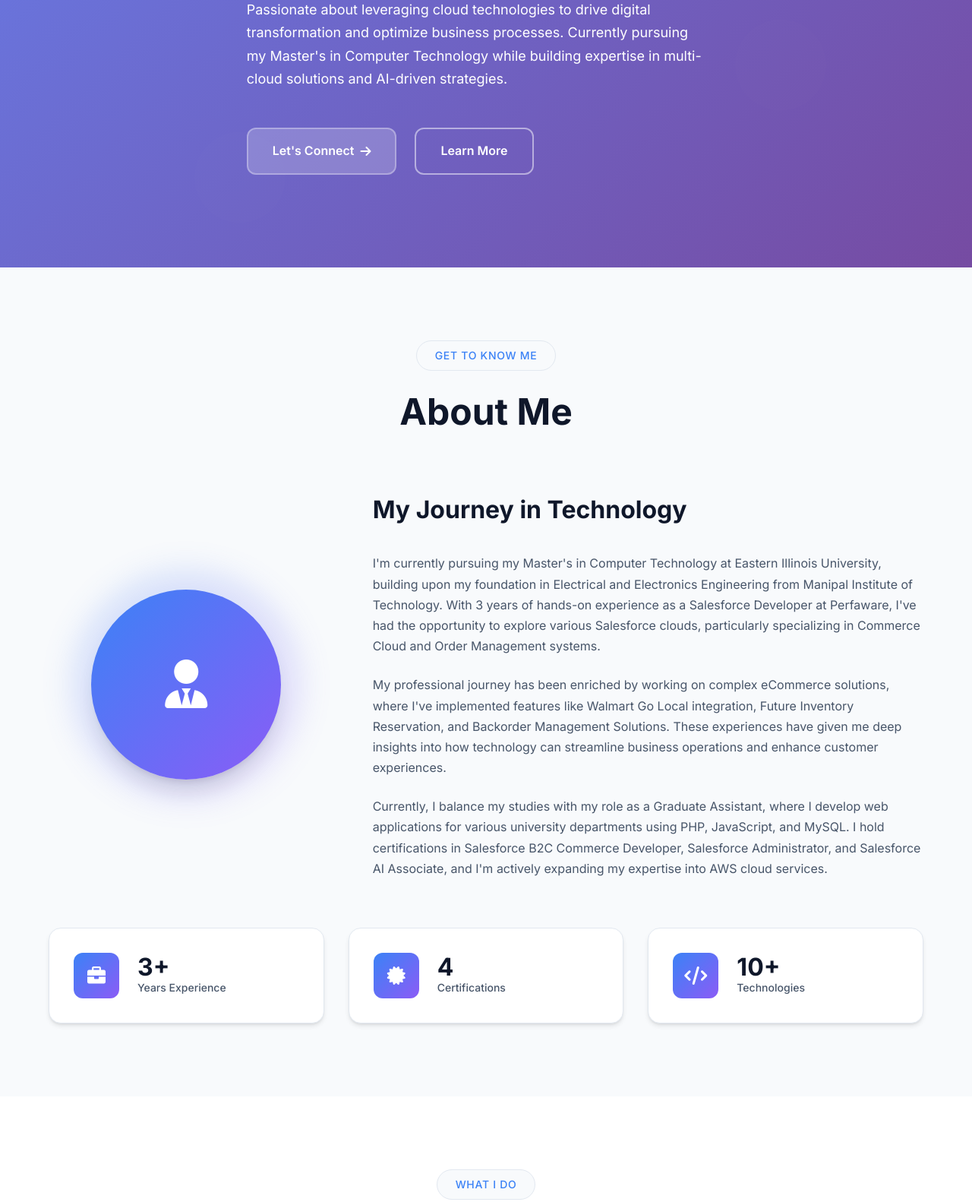
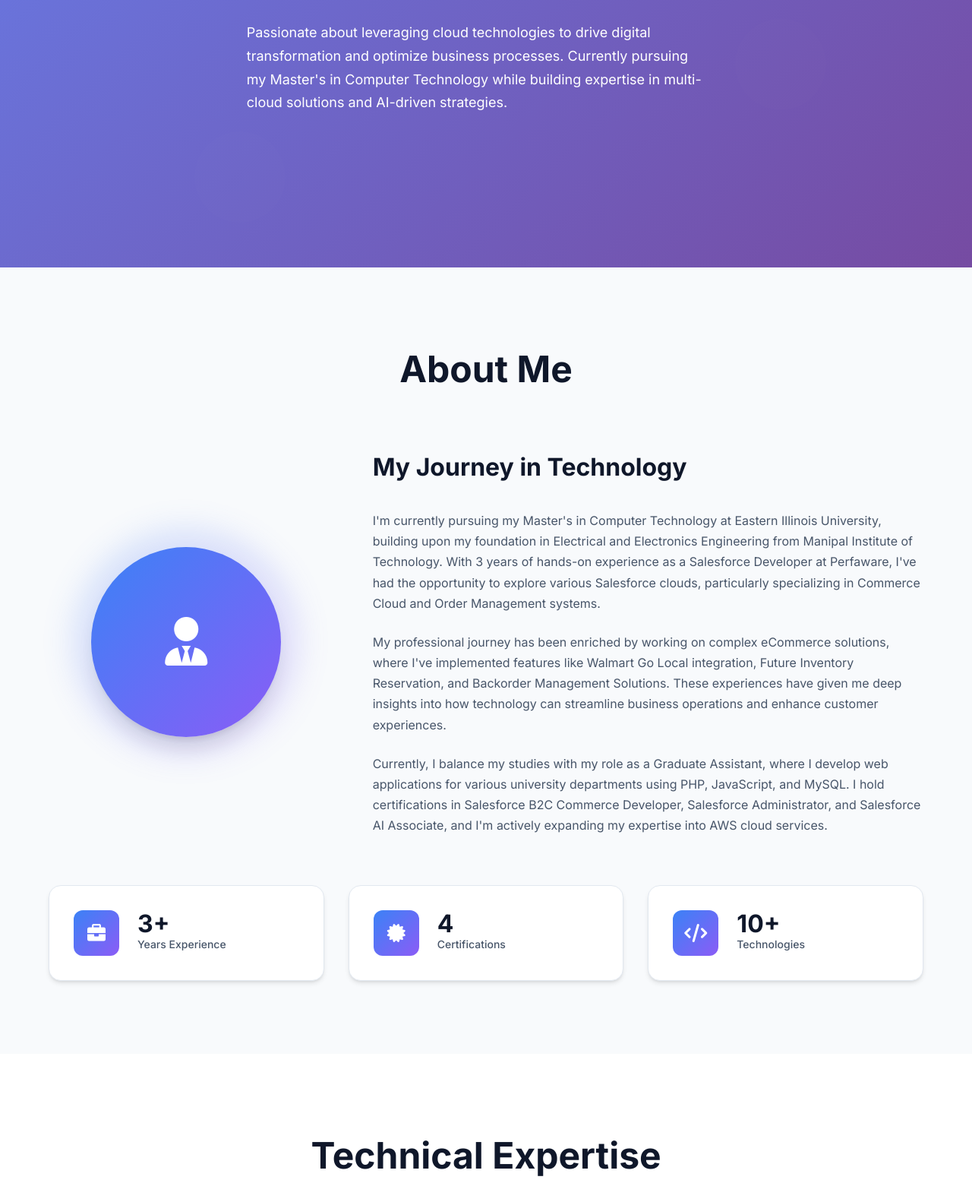
Before and after one commit to hgudapureddy/github-portfolio, a plain HTML site: page index.html in a window 1280 px wide. Shown: the part 448-2030 px from the top of the page at 76% size. Drawn offline with Linux system fonts and the light colour scheme.

Commit message:
Portfolio updates

```diff
--- a/index.html
+++ b/index.html
@@ -68,15 +68,6 @@
                     Passionate about leveraging cloud technologies to drive digital transformation and optimize business processes.
                     Currently pursuing my Master's in Computer Technology while building expertise in multi-cloud solutions and AI-driven strategies.
                 </p>
-                <div class="hero-cta">
-                    <a href="#contact" class="btn-primary">
-                        <span>Let's Connect</span>
-                        <i class="fas fa-arrow-right"></i>
-                    </a>
-                    <a href="#about" class="btn-secondary">
-                        <span>Learn More</span>
-                    </a>
-                </div>
             </div>
         </div>
     </section>
@@ -84,7 +75,6 @@
     <section id="about" class="section about">
         <div class="container">
             <div class="section-header">
-                <span class="section-label">Get to know me</span>
                 <h2 class="section-title">About Me</h2>
             </div>
 
@@ -102,17 +92,15 @@
 
                 <div class="about-text">
                     <h3 class="about-heading">My Journey in Technology</h3>
-                    <div class="about-paragraphs">
-                        <p class="about-paragraph">
+                    <p>
                         I'm currently pursuing my Master's in Computer Technology at Eastern Illinois University, building upon my foundation in Electrical and Electronics Engineering from Manipal Institute of Technology. With 3 years of hands-on experience as a Salesforce Developer at Perfaware, I've had the opportunity to explore various Salesforce clouds, particularly specializing in Commerce Cloud and Order Management systems.
                     </p>
-                        <p class="about-paragraph">
+                    <p>
                         My professional journey has been enriched by working on complex eCommerce solutions, where I've implemented features like Walmart Go Local integration, Future Inventory Reservation, and Backorder Management Solutions. These experiences have given me deep insights into how technology can streamline business operations and enhance customer experiences.
                     </p>
-                        <p class="about-paragraph">
+                    <p>
                         Currently, I balance my studies with my role as a Graduate Assistant, where I develop web applications for various university departments using PHP, JavaScript, and MySQL. I hold certifications in Salesforce B2C Commerce Developer, Salesforce Administrator, and Salesforce AI Associate, and I'm actively expanding my expertise into AWS cloud services.
                     </p>
-                    </div>
                 </div>
             </div>
 
@@ -151,7 +139,6 @@
     <section id="skills" class="section skills">
         <div class="container">
             <div class="section-header">
-                <span class="section-label">What I do</span>
                 <h2 class="section-title">Technical Expertise</h2>
             </div>
 
@@ -217,7 +204,6 @@
     <section id="experience" class="section experience">
         <div class="container">
             <div class="section-header">
-                <span class="section-label">My journey</span>
                 <h2 class="section-title">Professional Experience</h2>
             </div>
 
@@ -291,7 +277,6 @@
     <section id="vision" class="section vision">
         <div class="container">
             <div class="section-header">
-                <span class="section-label">Looking ahead</span>
                 <h2 class="section-title">My Vision</h2>
             </div>
 
@@ -316,7 +301,6 @@
     <section id="projects" class="section projects">
         <div class="container">
             <div class="section-header">
-                <span class="section-label">My work</span>
                 <h2 class="section-title">Projects</h2>
             </div>
 
@@ -338,7 +322,6 @@
     <section id="contact" class="section contact">
         <div class="container">
             <div class="section-header">
-                <span class="section-label">Get in touch</span>
                 <h2 class="section-title">Let's Connect</h2>
             </div>
 
--- a/script.js
+++ b/script.js
@@ -89,12 +89,9 @@ document.addEventListener('DOMContentLoaded', function() {
     // Resume button functionality
     if (resumeBtn) {
         resumeBtn.addEventListener('click', function(e) {
-            // Check if the href is a placeholder
-            if (this.getAttribute('href') === '#' || this.getAttribute('href') === 'assets/Resume.pdf') {
-                e.preventDefault();
-                showResumeModal();
-            }
-            // If it's a real PDF link, let it proceed normally
+            // Let the browser handle the PDF download naturally
+            // The href="assets/Resume.pdf" will work if the file exists
+            console.log('Resume button clicked - attempting to open:', this.getAttribute('href'));
         });
     }
 
--- a/styles.css
+++ b/styles.css
@@ -461,6 +461,23 @@ body {
     font-size: 1rem;
     line-height: 1.7;
     color: var(--text-secondary);
+    opacity: 1;
+    visibility: visible;
+    margin-bottom: var(--space-lg);
+}
+
+/* Alternative fallback for about text */
+.about-text p {
+    font-size: 1rem;
+    line-height: 1.7;
+    color: var(--text-secondary);
+    margin-bottom: var(--space-lg);
+    opacity: 1;
+    visibility: visible;
+}
+
+.about-text p:last-child {
+    margin-bottom: 0;
 }
 
 /* Stats Grid */
```
Lines whose indentation alone changed are shown as unchanged.
